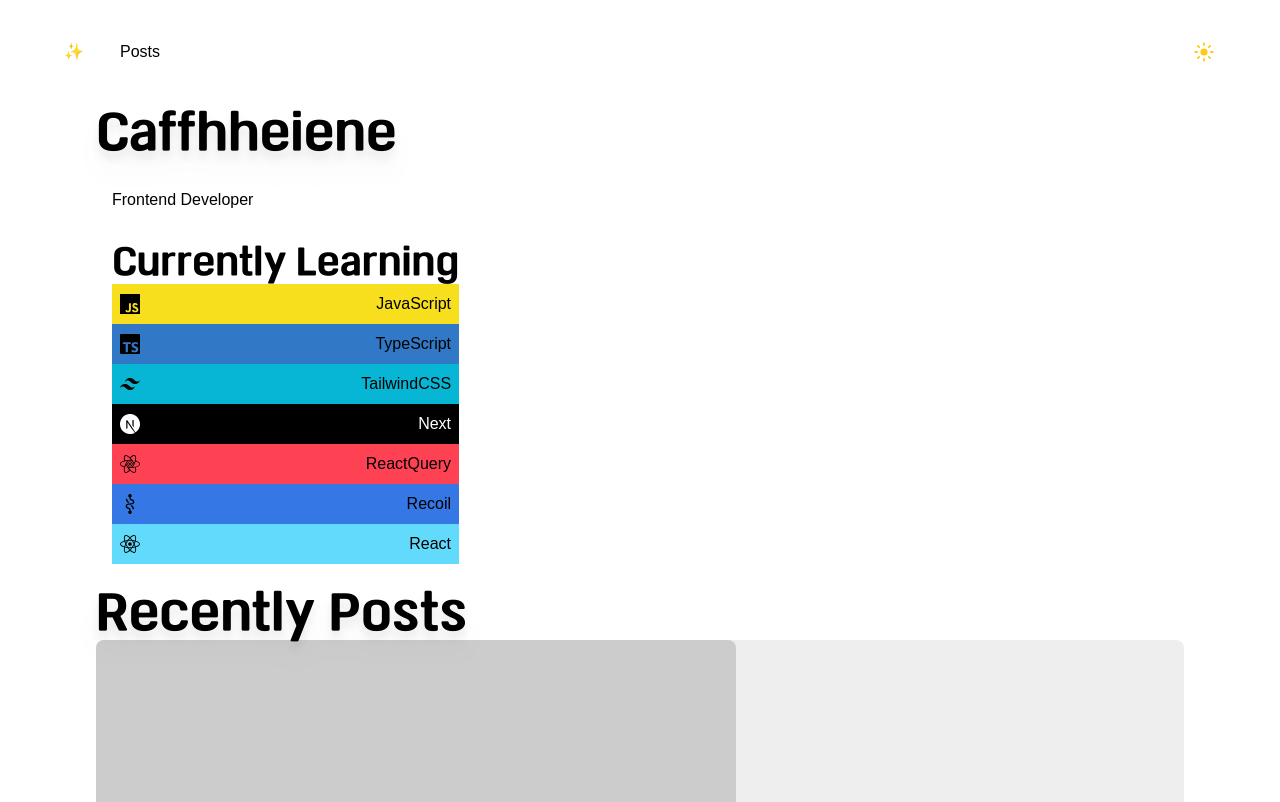
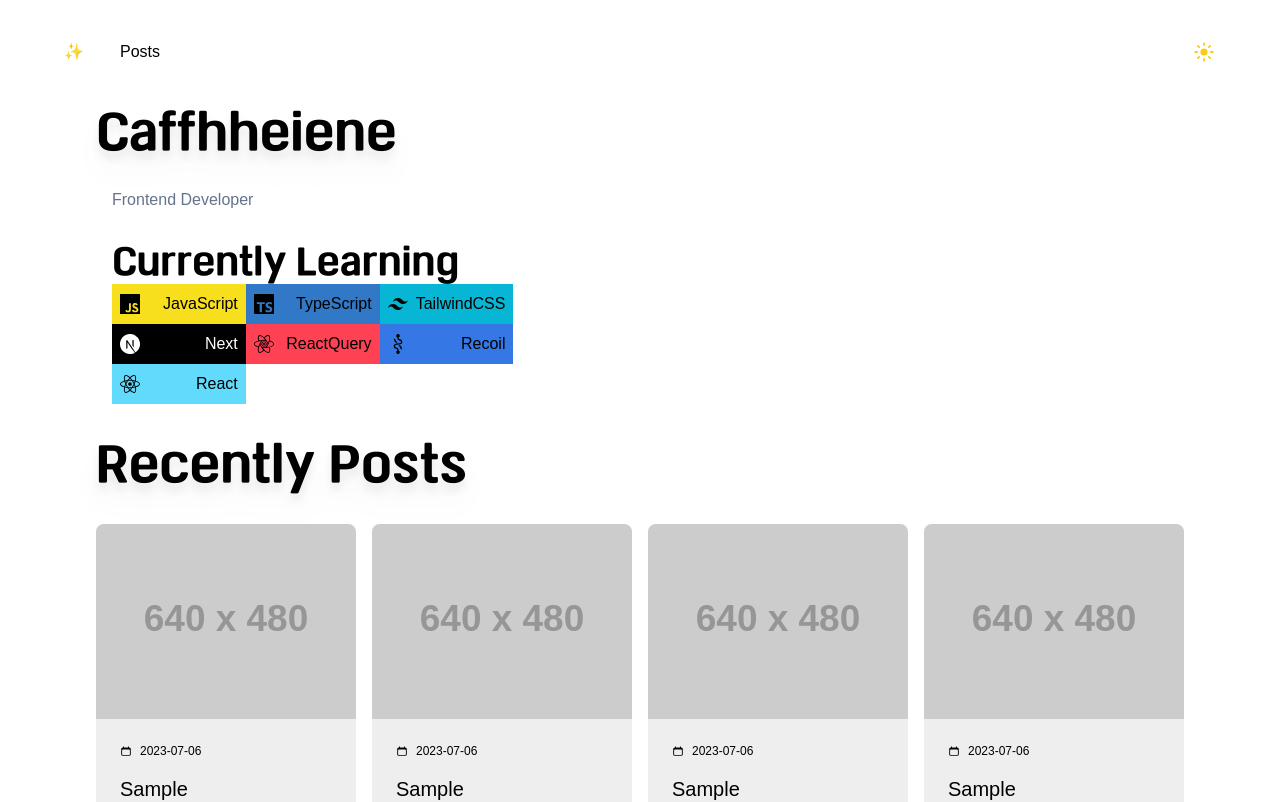
Before and after one commit to SWARVY/Caffhheiene_web, a Next.js app in the folder caffhheiene/: page / in a window 1280 px wide. Shown: the top 802 px of the page. Built offline with nearby package versions, Linux system fonts and the light colour scheme; a web font is replaced by a local one.

Commit message:
fix : tailwind style 적용 디렉토리 수정

```diff
--- a/caffhheiene/tailwind.config.js
+++ b/caffhheiene/tailwind.config.js
@@ -1,10 +1,6 @@
 /** @type {import('tailwindcss').Config} */
 module.exports = {
-  content: [
-    './src/pages/**/*.{js,ts,jsx,tsx,mdx}',
-    './src/components/**/*.{js,ts,jsx,tsx,mdx}',
-    './src/app/**/*.{js,ts,jsx,tsx,mdx}',
-  ],
+  content: ['./src/**/**/*.{js,ts,jsx,tsx,mdx}'],
   theme: {
     fontFamily: {
       LINE_Bd: ['LINE_Bd', 'sans-serif'],
```
